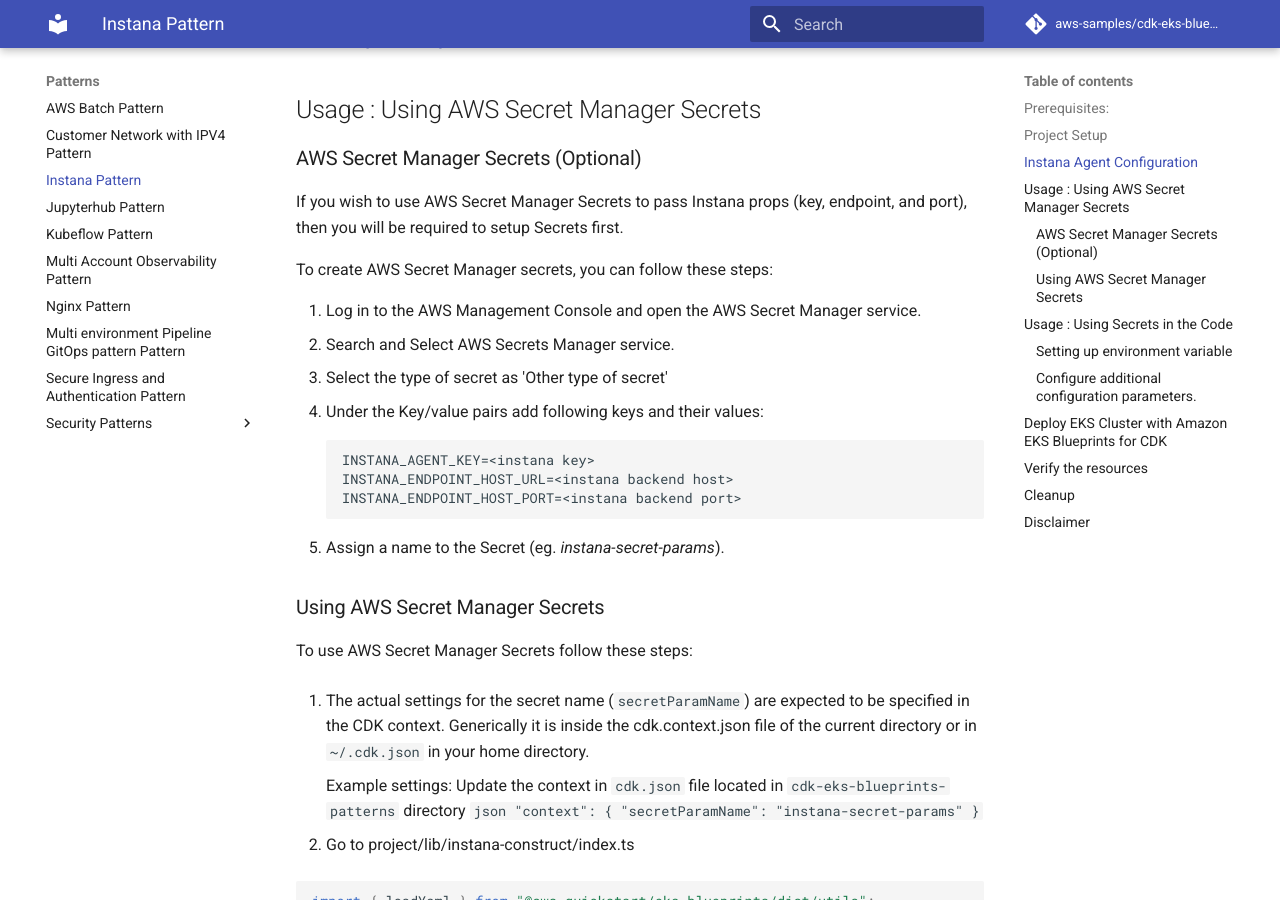
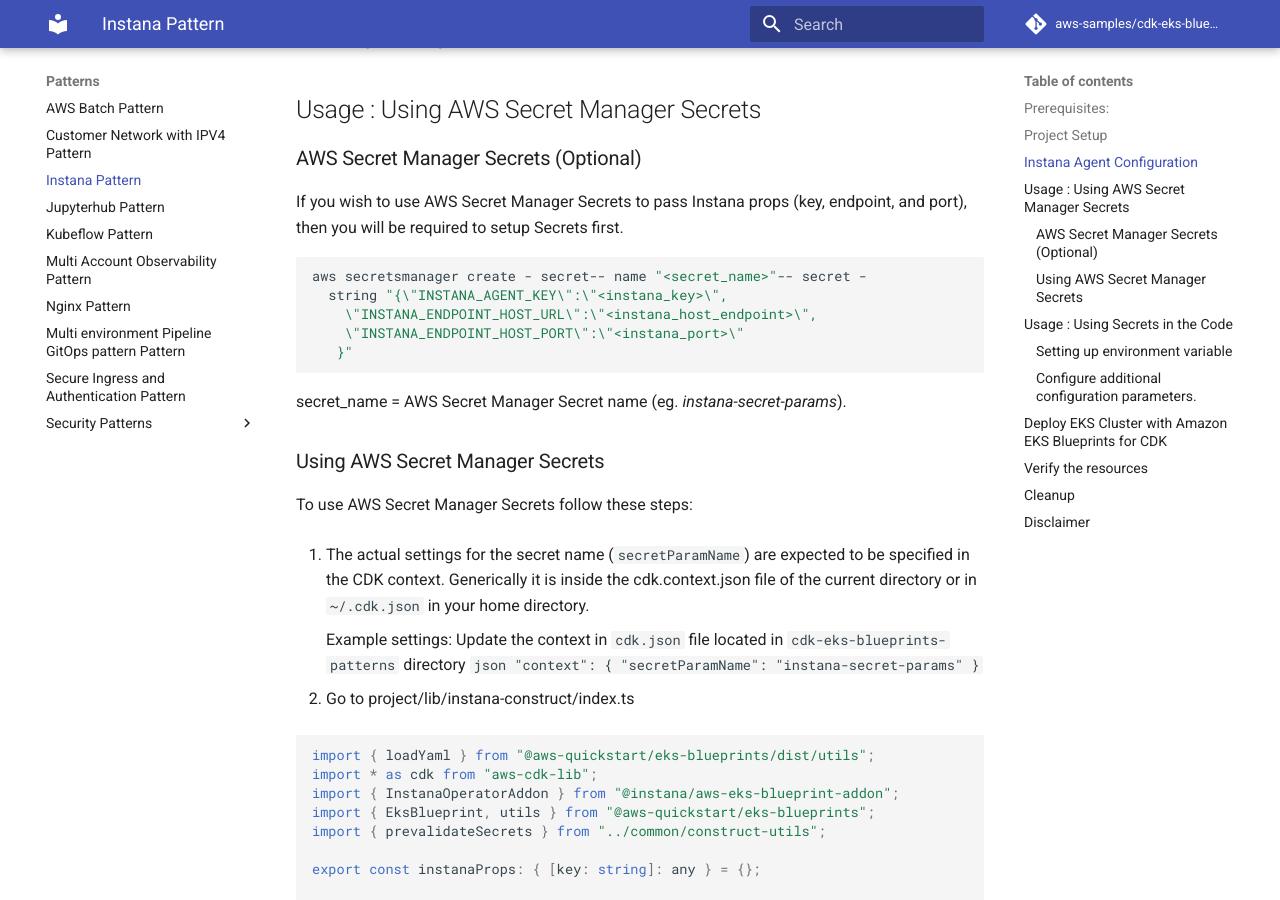
Before and after one commit to aws-samples/cdk-eks-blueprints-patterns, an MkDocs documentation site: the page built from docs/patterns/instana.md, in a window 1280 px wide and 900 px high, scrolled down 1485 px. Built offline with MkDocs 1.6.1 and Material for MkDocs 9.7.7, drawn with Linux system fonts in a browser that asks for light colours; comment, search, counter and statistics services are not loaded.

Commit message:
added docs for secretsmanager command to generate AWS Secret Manager secret generation

````diff
--- a/docs/patterns/instana.md
+++ b/docs/patterns/instana.md
@@ -49,18 +49,15 @@
 ### AWS Secret Manager Secrets (Optional)
 If you wish to use AWS Secret Manager Secrets to pass Instana props (key, endpoint, and port), then you will be required to setup Secrets first.
 
-To create AWS Secret Manager secrets, you can follow these steps:
+```shell
+aws secretsmanager create - secret-- name "<secret_name>"-- secret -
+  string "{\"INSTANA_AGENT_KEY\":\"<instana_key>\",
+    \"INSTANA_ENDPOINT_HOST_URL\":\"<instana_host_endpoint>\",
+    \"INSTANA_ENDPOINT_HOST_PORT\":\"<instana_port>\"
+   }"
+```
+secret_name = AWS Secret Manager Secret name (eg. *instana-secret-params*).
 
-1. Log in to the AWS Management Console and open the AWS Secret Manager service.
-2. Search and Select AWS Secrets Manager service.
-3. Select the type of secret as 'Other type of secret'
-4. Under the Key/value pairs add following keys and their values:
-```
-INSTANA_AGENT_KEY=<instana key>
-INSTANA_ENDPOINT_HOST_URL=<instana backend host>
-INSTANA_ENDPOINT_HOST_PORT=<instana backend port>
-```
-5. Assign a name to the Secret (eg. *instana-secret-params*).
 
 ### Using AWS Secret Manager Secrets
 To use AWS Secret Manager Secrets follow these steps:
````
Also changed, not shown: 1 other file.
